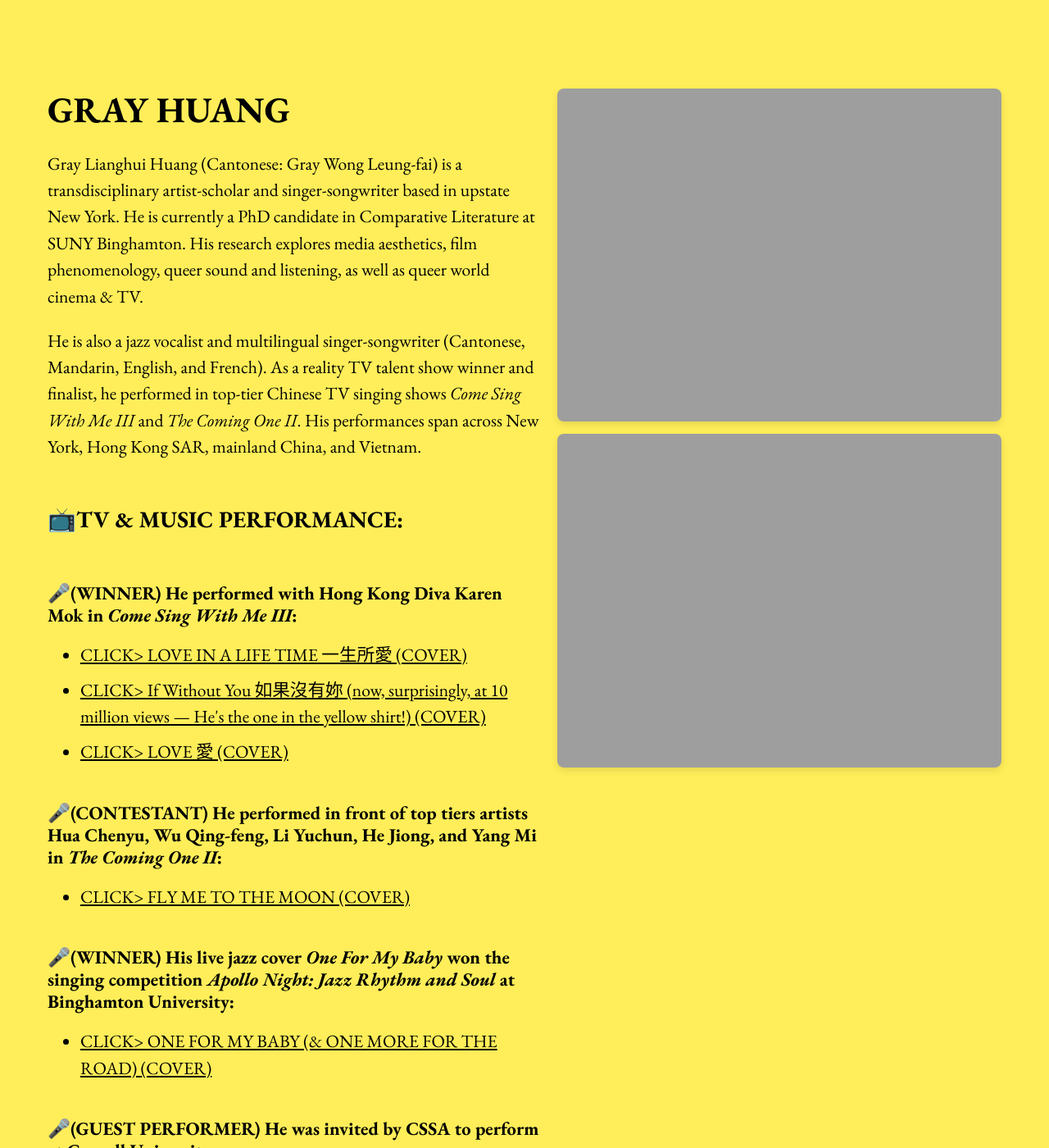
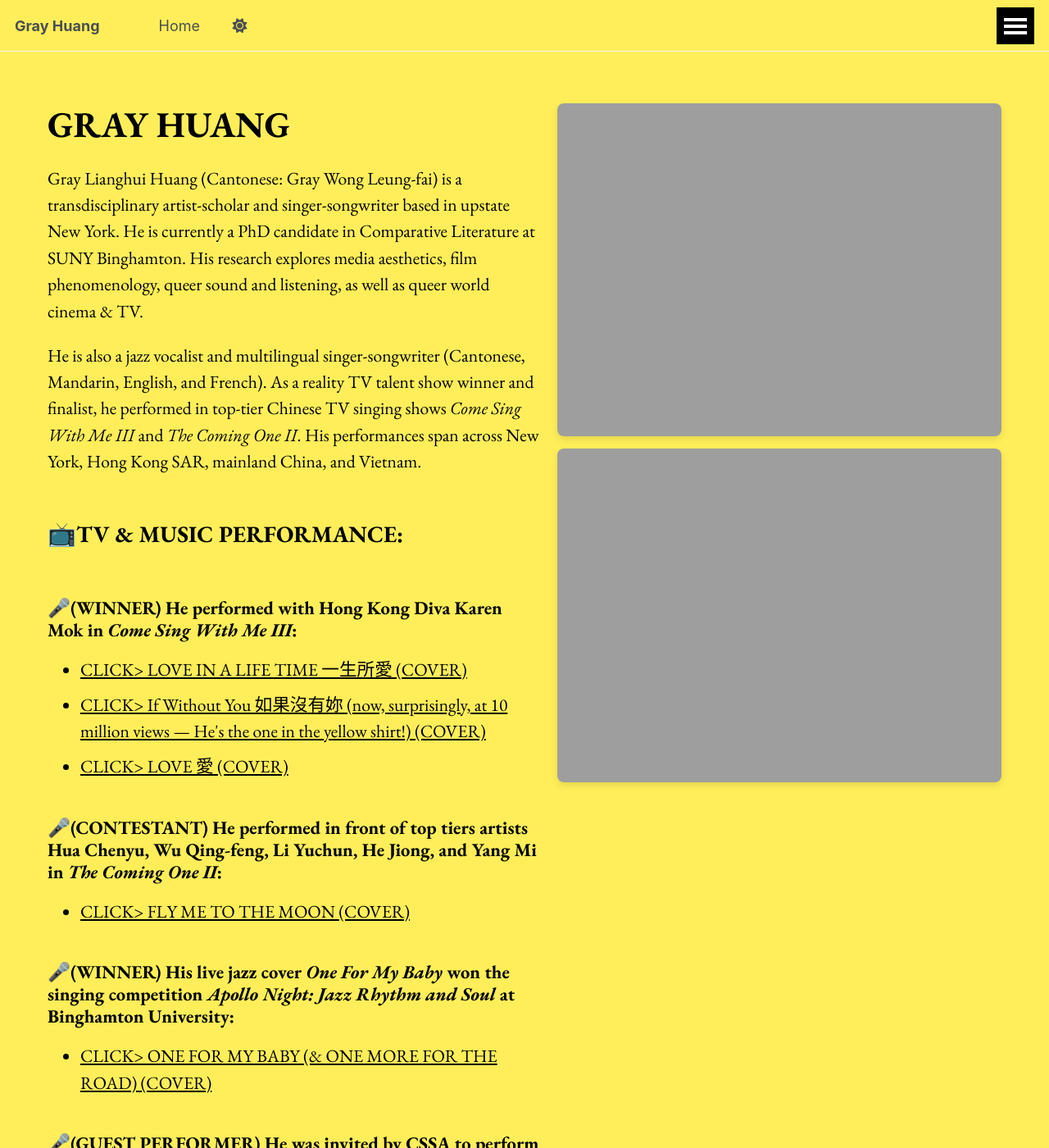
Before and after one commit to gray-huang/gray-huang.github.io, a Jekyll site: the page built from _pages/about.md, in a window 1280 px wide and 1400 px high. Shown: the whole window at 82% size. Built offline with Jekyll 4.4.1, drawn with Linux system fonts in a browser that asks for light colours.

Commit message:
add header

```diff
--- a/_data/navigation.yml
+++ b/_data/navigation.yml
@@ -8,6 +8,9 @@
 #      Markdown formatted page while the second is generated using JSON.
 
 main:
+ - title: "Home"
+   url: /
+#
 #  - title: "Publications"
 #    url: /publications/
 #
--- a/_layouts/single.html
+++ b/_layouts/single.html
@@ -17,6 +17,8 @@ layout: default
     <noscript><link rel="stylesheet" href="{{ '/assets/css/noscript.css' | relative_url }}"></noscript>
   </head>
   <body>
+
+    {% include masthead.html %}
 
     <div id="main" role="main">
 
--- a/_sass/layout/_page.scss
+++ b/_sass/layout/_page.scss
@@ -9,7 +9,7 @@
   margin-bottom: 0 !important; /* Add this if there's space below */
   padding-left: 1em;
   padding-right: 1em;
-  padding-top: 3em; /* Add this */
+  padding-top: 4em; /* Add this */
   padding-bottom: 0 !important; /* Add this */
   animation: intro 0.3s both;
   animation-delay: 0.35s;
```
Also changed, not shown: other parts of _layouts/single.html (+1 -1 lines), 2 other files.
